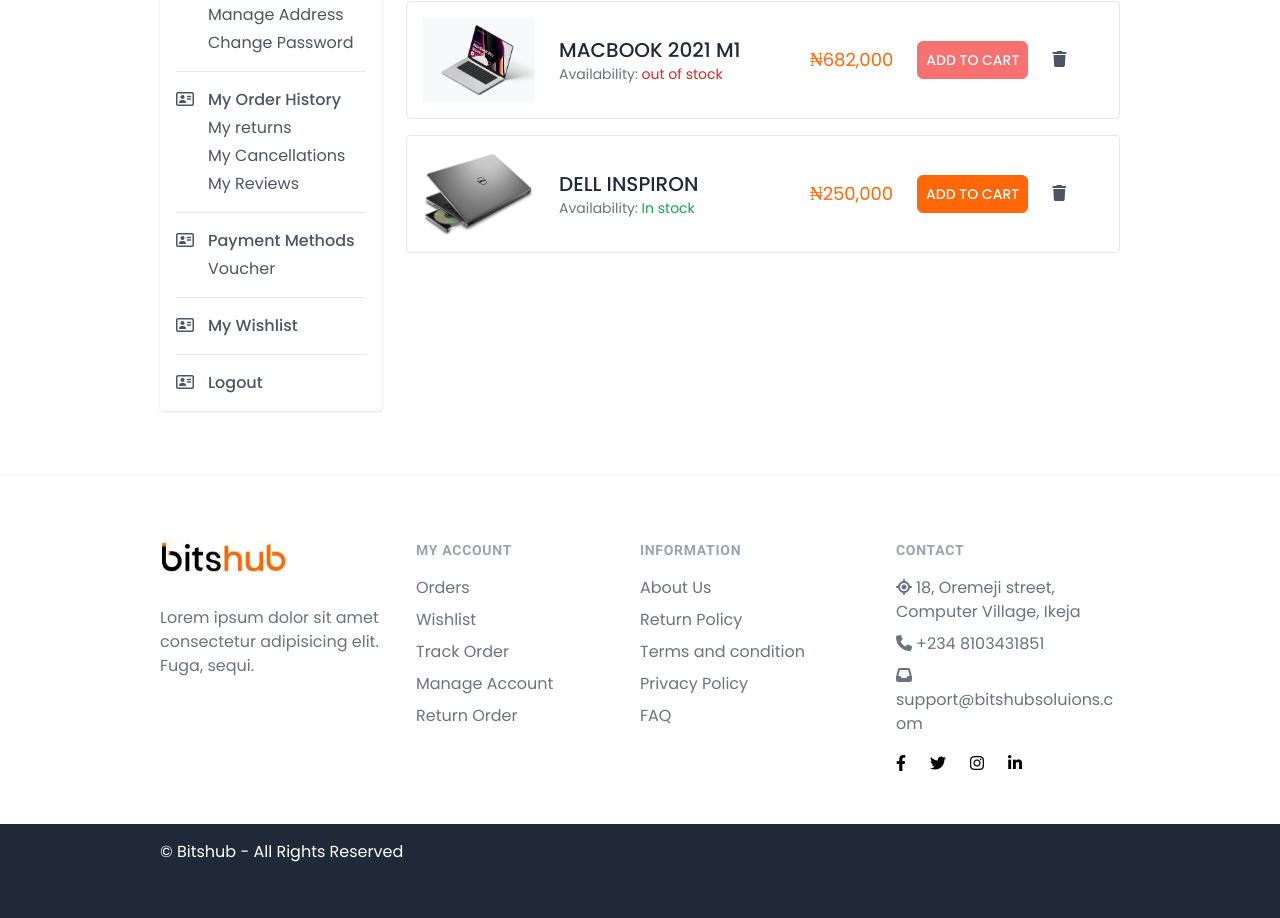
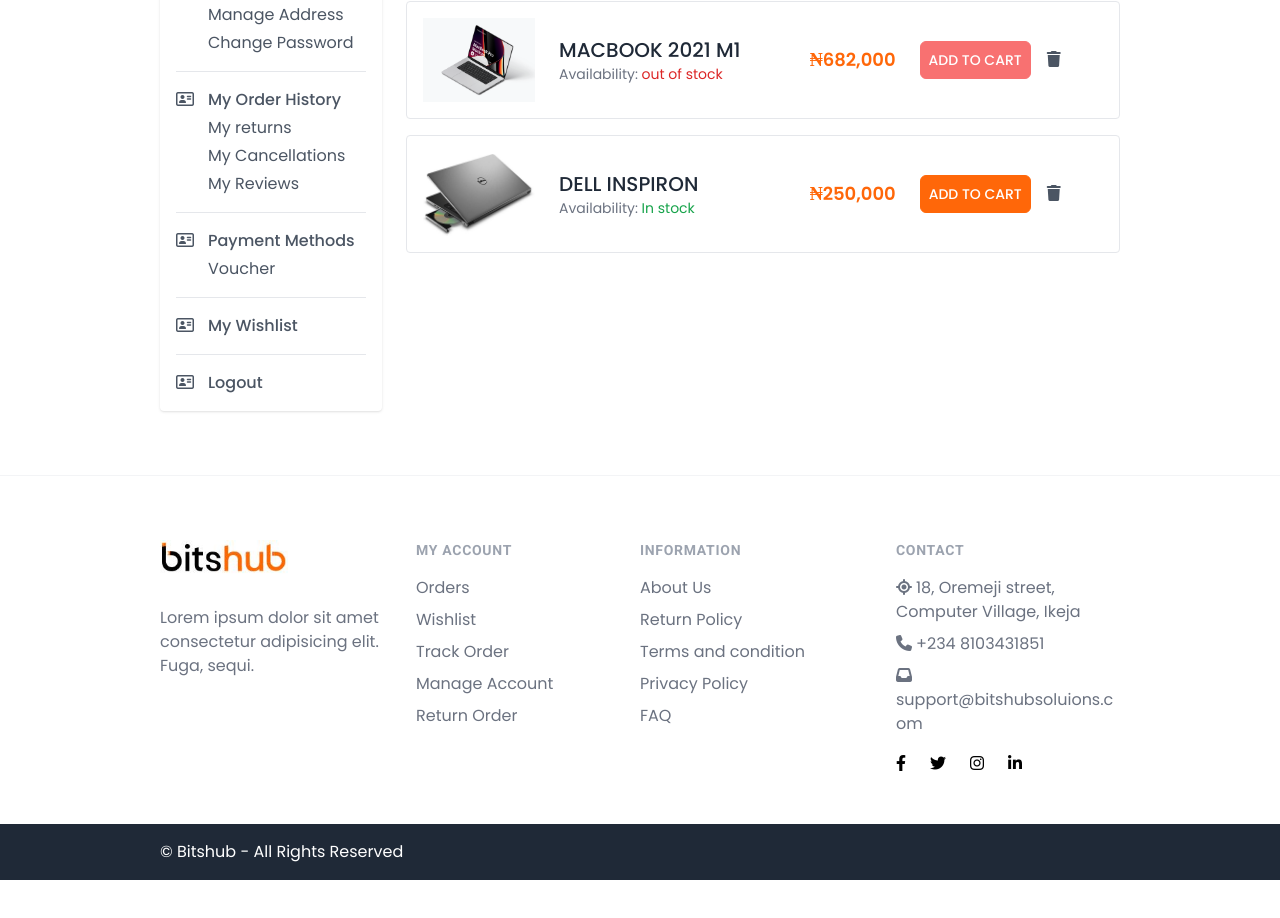
Before and after one commit to samsiteweb/bitshub-frontend, a React (Create React App) app: page /account/returns in a window 1280 px wide. Shown: the part 428-1346 px from the top of the page. After the commit the page ends 1308 px from the top, so only its background shows below. Built offline with nearby package versions, Linux system fonts and the light colour scheme; some icons are missing.

Commit message:
Accounts page responsiveness

```diff
--- a/src/components/ChangePassword.js
+++ b/src/components/ChangePassword.js
@@ -5,7 +5,7 @@
     <div className="col-span-12 lg:col-span-9 shadow rounded px-6 pt-5 pb-7">
       <p className="text-lg font-medium capitalize mb-4">Change Password</p>
       <div className="space-y-4">
-        <div className="grid grid-cols-2">
+        <div className="grid md:grid-cols-2">
           <div>
             <div className="py-4">
               <label htmlFor="full-name" className="text-gray-600 mb-2 block">
--- a/src/components/Footer.js
+++ b/src/components/Footer.js
@@ -88,7 +88,7 @@
           </div>
         </div>
       </div>
-      <div className="bg-gray-800 pt-4 pb-16 md:mb-0">
+      <div className="bg-gray-800 pt-4 pb-16 md:pb-4 md:mb-0">
         <div className="container flex items-center justify-between">
           <p className="text-white">© Bitshub - All Rights Reserved</p>
         </div>
--- a/src/components/ManageAddress.js
+++ b/src/components/ManageAddress.js
@@ -3,9 +3,9 @@
 const ManageAddress = () => {
   return (
     <div className="col-span-12 lg:col-span-9 shadow rounded px-6 pt-5 pb-7">
-      <p className="text-lg font-medium capitalize mb-4">Payment Address</p>
+      <p className="text-lg font-medium capitalize mb-4">Manage Address</p>
       <div className="space-y-4">
-        <div className="grid grid-cols-2 gap-4">
+        <div className="grid md:grid-cols-2 gap-4">
           <div>
             <label htmlFor="full-name" className="text-gray-600 mb-2 block">
               Full Name
--- a/src/components/OrderCard.js
+++ b/src/components/OrderCard.js
@@ -3,11 +3,11 @@
 const OrderCard = (props) => {
   const { image, price, quantityInStock, name } = props.item;
   return (
-    <div className="flex items-center justify between gap-6 p-4 border border-gray-200 rounded">
+    <div className="flex flex-col md:flex-row items-left md:items-center justify between gap-6 p-4 border border-gray-200 rounded">
       <div className="w-28 flex-shrink-0">
         <img src={image[0]} alt={name} />
       </div>
-      <div className="w-1/3">
+      <div className="md:w-1/3">
         <p className="text-gray-800 text-xl font-medium uppercase">{name}</p>
         <p className="text-gray-500 text-sm">
           <span>Availability: </span>
@@ -16,8 +16,8 @@
           </span>
         </p>
       </div>
-      <div className="text-primary text-lg font semi-bold">₦{price}</div>
-
+      <div className="text-primary text-lg font-semibold">₦{price}</div>
+      <div className="flex items-center justify-between gap-4">
         <button
           type="submit"
           className={
@@ -33,6 +33,7 @@
           <i className="fas fa-trash"></i>
         </div>
       </div>
+    </div>
   );
 };
 
--- a/src/components/ProfileCard.js
+++ b/src/components/ProfileCard.js
@@ -7,9 +7,15 @@
     <div className="shadow rounded bg-white px-4 pt-6 pb-8">
       <div className="flex justify-between items-center mb-4">
         <h3 className="font-medium text-gray-800 text-lg">{title}</h3>
-        <Link to="/account/profile-info" className="text-primary">
-          Edit
-        </Link>
+        {title === "Personal Profile" ? (
+          <Link to="/account/profile-info" className="text-primary">
+            Edit
+          </Link>
+        ) : (
+          <Link to="/account/manage-address" className="text-primary">
+            Edit
+          </Link>
+        )}
       </div>
       <div className="space-y-1">
         <h4 className="text-gray-700 font-medium">{name}</h4>
--- a/src/components/ProfileInfo.js
+++ b/src/components/ProfileInfo.js
@@ -5,7 +5,7 @@
     <div className="col-span-12 lg:col-span-9 shadow rounded px-6 pt-5 pb-7">
       <p className="text-lg font-medium capitalize mb-4">Profile Information</p>
       <div className="space-y-4">
-        <div className="grid grid-cols-2 gap-4">
+        <div className="grid md:grid-cols-2 gap-4">
           <div>
             <label htmlFor="full-name" className="text-gray-600 mb-2 block">
               First Name
@@ -20,7 +20,7 @@
           </div>
         </div>
 
-        <div className="grid grid-cols-2 gap-4">
+        <div className="grid md:grid-cols-2 gap-4">
           <div>
             <label htmlFor="full-name" className="text-gray-600 mb-2 block">
               Birthday
@@ -37,7 +37,7 @@
             </select>
           </div>
         </div>
-        <div className="grid grid-cols-2 gap-4">
+        <div className="grid md:grid-cols-2 gap-4">
           <div>
             <label htmlFor="full-name" className="text-gray-600 mb-2 block">
               Email address
```
Lines whose indentation alone changed are shown as unchanged.
